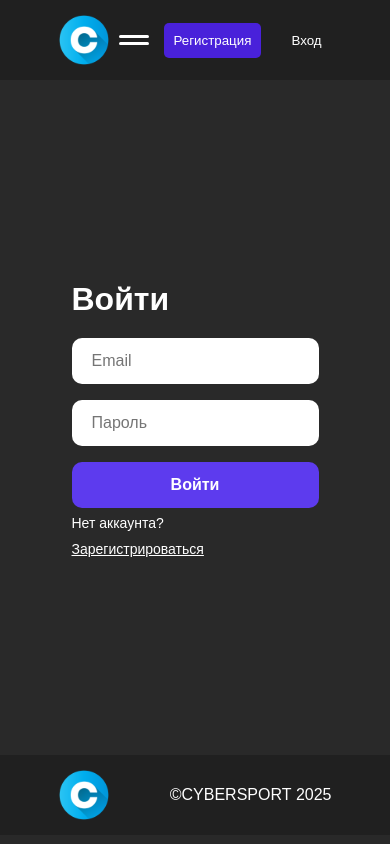
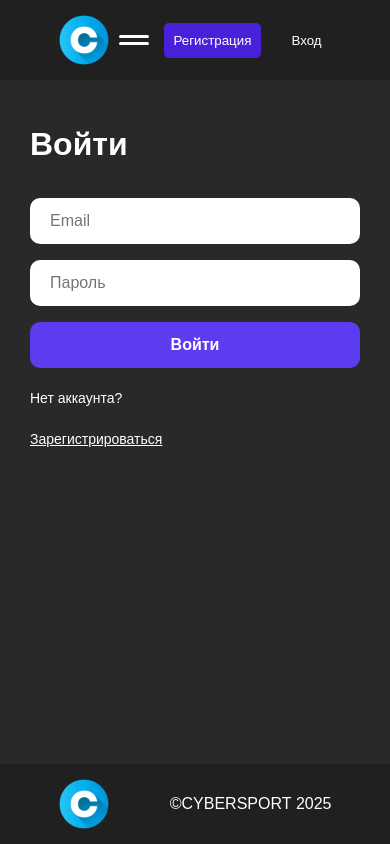
Before and after one commit to Shpaldik/cyber_sports_dashboard, a Vue app in the folder frontend/: page /login in a window 390 px wide. Built offline with nearby package versions, Linux system fonts and the light colour scheme; a web font is replaced by a local one.

Commit message:
re-layouted the main page, admin and login pages

```diff
--- a/frontend/src/components/PopularNews.vue
+++ b/frontend/src/components/PopularNews.vue
@@ -20,7 +20,6 @@
       :key="post.id"
       class="news-card"
     >
-      <!-- info -->
       <div class="news-info">
         <div class="news-title-block">
           <img
@@ -39,7 +38,6 @@
         </div>
       </div>
 
-      <!-- body -->
       <div class="news-body">
         <router-link :to="`/${post.category}/${post.id}`">
           <img
@@ -50,21 +48,26 @@
           />
         </router-link>
 
-        <!-- панель с 3 комментариями + форма -->
         <div class="comments-panel">
           <div v-for="c in post.recent_comments" :key="c.id" class="comment">
-            <img class="avatar" src="../assets/images/logo.svg" alt="avatar" />
+            <img
+              class="avatar"
+              :src="
+                (c.user && c.user.avatar_url) ||
+                (c.user && `http://127.0.0.1:8000/storage/${c.user.avatar}`) ||
+                '../assets/images/logo.svg'
+              "
+              alt="avatar"
+            />
             <div>
               <p>
                 <strong>{{ c.user_name }}</strong>
                 {{ formatTime(c.created_at) }}
               </p>
               <p>{{ c.body }}</p>
-              <button @click.prevent="replyTo(post.id, c.id)">Ответить</button>
             </div>
           </div>
 
-          <!-- Форма для залогиненных -->
           <div v-if="auth.token && auth.user" class="new-comment">
             <textarea
               v-model="newBodies[post.id]"
@@ -95,9 +98,8 @@
       </div>
     </div>
 
-    <!-- если нет постов в категории -->
     <div v-else class="news-card">
-      <p style="padding: 1rem; color: #ccc">Нет новостей в категории {{ activeTab }}</p>
+      <p class="no-news">Нет новостей в категории {{ activeTab }}</p>
     </div>
   </div>
 </template>
@@ -246,26 +248,30 @@ async function submitComment(postId) {
 
 .news-body {
   display: flex;
+  flex-wrap: nowrap; /* Запрет обтекания */
   gap: 1rem;
+  justify-content: space-between;
 }
+
 .news-image {
   width: 100%;
-  max-width: 65%;
+  height: 100%;
   border-radius: 12px;
   object-fit: cover;
-  flex: 1;
 }
+
 .comments-panel {
+  flex: 1 1 35%;
+  max-width: 35%;
   background: rgba(13, 9, 28, 0.3);
   border-radius: 12px;
   padding: 1rem;
   display: flex;
   flex-direction: column;
   gap: 0.75rem;
-  flex: 0 0 30%;
-  max-width: 400px;
   min-width: 280px;
 }
+
 .comment {
   display: flex;
   gap: 0.75rem;
@@ -305,17 +311,21 @@ async function submitComment(postId) {
     align-items: flex-start;
     gap: 0.5rem;
   }
+
   .news-info {
     flex-direction: column;
     align-items: flex-start;
     gap: 0.5rem;
   }
+
   .news-body {
     flex-direction: column;
   }
+
   .news-image,
   .comments-panel {
     max-width: 100%;
+    flex: unset;
   }
 }
 
--- a/frontend/src/components/auth/LoginForm.vue
+++ b/frontend/src/components/auth/LoginForm.vue
@@ -1,82 +1,88 @@
 <template>
   <div class="login-page">
     <div class="login-container">
-
       <div class="form-block">
         <h1>Войти</h1>
 
         <form @submit.prevent="handleLogin" class="login-form">
-            <input type="email" placeholder="Email" v-model="email" required/>
-            <input type="password" placeholder="Пароль" v-model="password" required/>
+          <input type="email" placeholder="Email" v-model="email" required />
+          <input type="password" placeholder="Пароль" v-model="password" required />
           <button type="submit">Войти</button>
           <p v-if="errorMessage" class="error_message">{{ errorMessage }}</p>
         </form>
 
-          <p class="register-link-1">
-            Нет аккаунта?
-          </p>
+        <p class="register-link-1">Нет аккаунта?</p>
         <RouterLink to="/register" class="register-link-2">Зарегистрироваться</RouterLink>
       </div>
 
       <div class="image-block">
-          <img class="login-icon" src="../../assets/images/login_icon.svg" alt="login character" />
+        <img
+          class="login-icon"
+          src="../../assets/images/login_icon.svg"
+          alt="login character"
+        />
       </div>
     </div>
   </div>
 </template>
 
 <script setup>
-import { ref } from 'vue'
-import { useRouter } from 'vue-router'
-import { useAuthStore } from '@/stores/auth'
+import { ref } from "vue";
+import { useRouter } from "vue-router";
+import { useAuthStore } from "@/stores/auth";
 
-const email = ref('')
-const password = ref('')
-const router = useRouter()
-const errorMessage = ref('')
-const authStore = useAuthStore()
+const email = ref("");
+const password = ref("");
+const router = useRouter();
+const errorMessage = ref("");
+const authStore = useAuthStore();
 
 const handleLogin = async () => {
   try {
     const res = await authStore.login({
       email: email.value,
-      password: password.value
-    })
+      password: password.value,
+    });
 
     if (res && res.status === 1) {
-      console.log('Logged in!')
-      router.push('/main')
+      console.log("Logged in!");
+      router.push("/main");
     } else {
-      errorMessage.value = res?.message || 'Ошибка входа'
+      errorMessage.value = res?.message || "Ошибка входа";
     }
   } catch (error) {
     if (error.response && error.response.data && error.response.data.message) {
-      errorMessage.value = error.response.data.message
+      errorMessage.value = error.response.data.message;
     } else {
-      errorMessage.value = 'Something went wrong'
+      errorMessage.value = "Something went wrong";
     }
   }
-}
+};
 </script>
 
+<style scoped>
+html,
+body {
+  height: 100%;
+  margin: 0;
+}
 
-
-<style scoped>
 .login-page {
-    min-height: 80vh;
   display: flex;
   flex-direction: column;
-    justify-content: center;
+  align-items: center;
   padding: 40px 10px;
   box-sizing: border-box;
 }
 
 .login-container {
   display: flex;
-    justify-content: center;
+
+  align-items: center;
   gap: 80px;
   max-width: 1200px;
-    margin: 0 auto;
+  width: 100%;
+  flex-wrap: wrap;
 }
 
 .form-block {
@@ -84,13 +90,14 @@ const handleLogin = async () => {
   flex-direction: column;
   max-width: 450px;
   width: 100%;
-    gap: 5px;
+  gap: 20px;
 }
 
 .form-block h1 {
   font-size: clamp(2rem, 5vw, 3rem);
   font-weight: bold;
   margin-bottom: 10px;
+  color: white;
 }
 
 .login-form {
@@ -123,20 +130,19 @@ const handleLogin = async () => {
   background-color: #4c33c1;
 }
 
-  .register-link-1 {
+.register-link-1,
+.register-link-2 {
   font-size: 14px;
   color: white;
 }
 
 .register-link-2 {
-    font-size: 14px;
-    color: white;
   text-decoration: underline;
 }
 
 .image-block img {
   width: 100%;
-    max-width: 700px;
+  max-width: 600px;
   height: auto;
 }
 
@@ -144,16 +150,19 @@ const handleLogin = async () => {
   color: red;
 }
 
- @media (max-width: 930px) {
+@media (max-width: 1024px) {
+  .login-page {
+    display: block;
+  }
+
   .login-container {
     flex-direction: column;
-    padding: 0 20px; /* ➕ Добавляем горизонтальные отступы */
-    align-items: center; /* ➕ Центрируем форму */
+    gap: 30px;
+    padding: 0 20px;
   }
 
   .image-block {
     display: none;
   }
 }
-
 </style>
--- a/frontend/src/pages/NewsDetail.vue
+++ b/frontend/src/pages/NewsDetail.vue
@@ -26,8 +26,6 @@
     <!-- Список комментариев с прокруткой -->
     <div class="comments-list">
       <div v-for="c in post.comments" :key="c.id" class="comment">
-        <!-- 1) сначала пробуем взять аватар из c.user.avatar_url (relation),
-            иначе из c.user.avatar, иначе дефолт -->
         <img
           class="avatar"
           :src="
@@ -40,7 +38,6 @@
 
         <div class="comment-body">
           <p class="author">
-            <!-- 2) сначала имя из relation, иначе из user_name -->
             <strong>
               {{ (c.user && c.user.name) || c.user_name }}
             </strong>
--- a/frontend/src/pages/auth/Login.vue
+++ b/frontend/src/pages/auth/Login.vue
@@ -1,13 +1,29 @@
 <template>
-    <div>
-        <Header />
-        <LoginForm />
-        <Footer />
-    </div>
+  <div class="page-wrapper">
+    <Header />
+    <main class="main-content">
+      <LoginForm />
+    </main>
+    <Footer />
+  </div>
 </template>
 
 <script setup>
-import Header from '@/components/Header.vue'
-import LoginForm from '@/components/auth/LoginForm.vue';
-import Footer from '@/components/Footer.vue';
+import Header from "@/components/Header.vue";
+import LoginForm from "@/components/auth/LoginForm.vue";
+import Footer from "@/components/Footer.vue";
 </script>
+
+<style scoped>
+.page-wrapper {
+  display: flex;
+  flex-direction: column;
+  min-height: 100vh;
+}
+
+.main-content {
+  flex: 1;
+
+  max-height: 100%;
+}
+</style>
--- a/frontend/src/pages/auth/Register.vue
+++ b/frontend/src/pages/auth/Register.vue
@@ -1,13 +1,27 @@
 <template>
-    <div>
-        <Header />
-        <RegisterForm />
-        <Footer />
-    </div>
+  <div class="page-wrapper">
+    <Header />
+    <main class="main-content">
+      <RegisterForm />
+    </main>
+    <Footer />
+  </div>
 </template>
 
 <script setup>
-import RegisterForm from '@/components/auth/RegisterForm.vue';
-import Header from '@/components/Header.vue';
-import Footer from '@/components/Footer.vue';
+import RegisterForm from "@/components/auth/RegisterForm.vue";
+import Header from "@/components/Header.vue";
+import Footer from "@/components/Footer.vue";
 </script>
+
+<style scoped>
+.page-wrapper {
+  display: flex;
+  flex-direction: column;
+  min-height: 100vh;
+}
+
+.main-content {
+  flex: 1;
+}
+</style>
```
Also changed, not shown: frontend/src/components/AdminForm.vue (+60 -17 lines), frontend/src/components/auth/RegisterForm.vue (+33 -39 lines), frontend/src/assets/images/ban.svg (added). Lines whose indentation alone changed are shown as unchanged.
